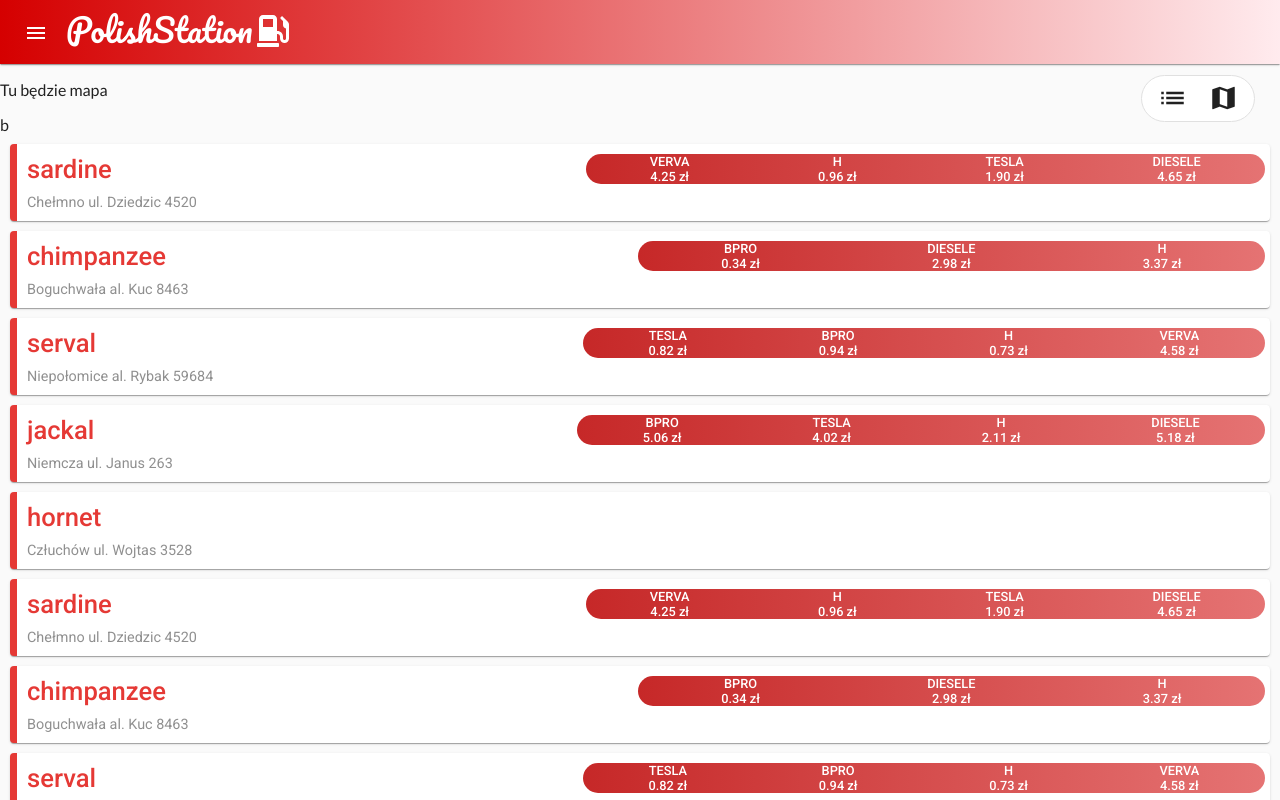
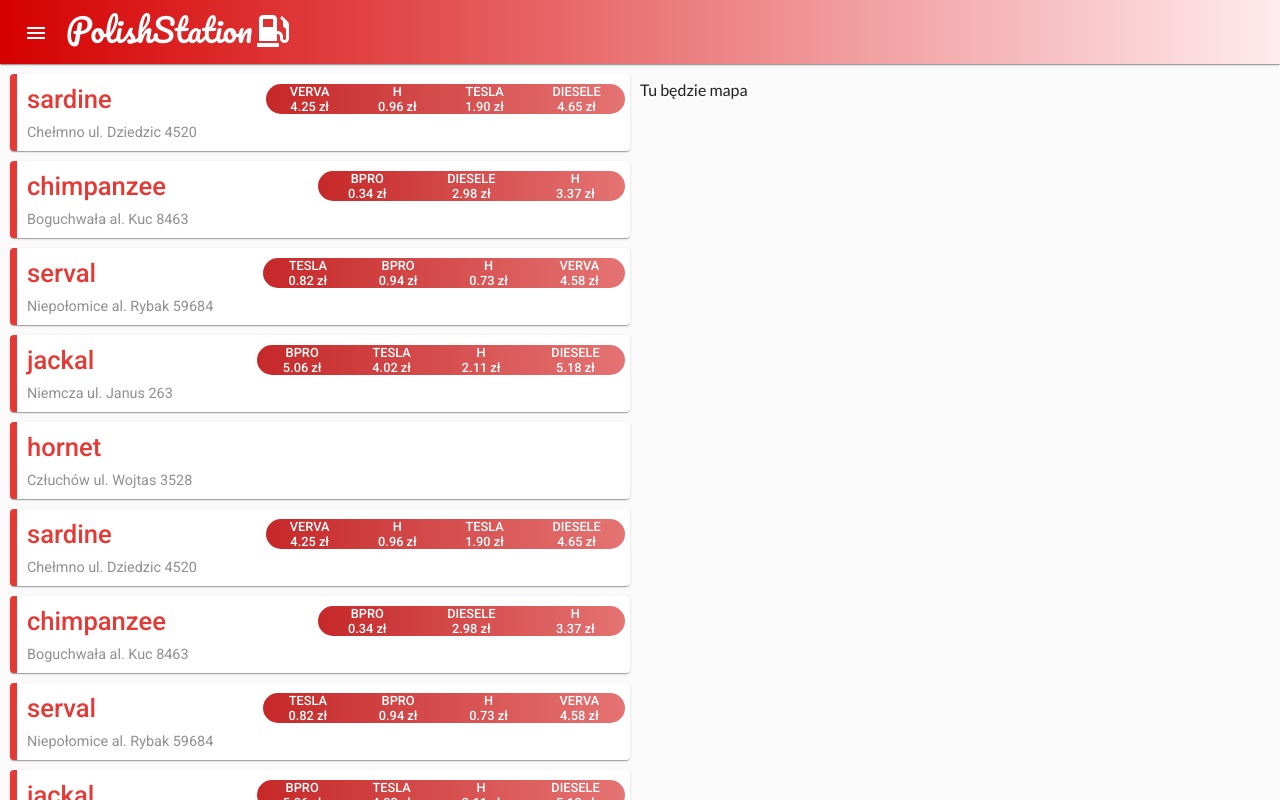
Before and after one commit to Witach/PolishStationCLientApp, an Angular app: page /main/petrol-list in a window 1280 px wide. Built offline with nearby package versions, Linux system fonts and the light colour scheme.

Commit message:
dual presenter implmeneted

```diff
--- a/src/app/main-app/dual-presentator-toggle/dual-presentator-toggle.component.ts
+++ b/src/app/main-app/dual-presentator-toggle/dual-presentator-toggle.component.ts
@@ -1,4 +1,5 @@
 import {Component, EventEmitter, OnInit, Output} from '@angular/core';
+import {DualToggleEventService} from "./dual-toggle-event-service";
 
 @Component({
   selector: 'app-dual-presentator-toggle',
@@ -7,17 +8,14 @@ import {Component, EventEmitter, OnInit, Output} from '@angular/core';
 })
 export class DualPresentatorToggleComponent implements OnInit {
 
-  @Output()
-  toggleChange = new EventEmitter<string>();
-
-  constructor() {
+  constructor(private dualToggleService: DualToggleEventService) {
   }
 
   ngOnInit(): void {
   }
 
   onButtonToggle(name: string) {
-    this.toggleChange.emit(name);
+    this.dualToggleService.toggleEvent.next(name);
   }
 
 }
--- /dev/null
+++ b/src/app/main-app/dual-presentator-toggle/dual-toggle-event-service.ts
@@ -0,0 +1,12 @@
+import { Injectable } from '@angular/core';
+import {BehaviorSubject} from 'rxjs';
+
+@Injectable({
+  providedIn: 'root'
+})
+export class DualToggleEventService {
+  toggleEvent = new BehaviorSubject<string>('list');
+  toggleEvent$ = this.toggleEvent.asObservable();
+
+  constructor() { }
+}
--- a/src/app/main-app/dual-presentator/dual-presentator.component.html
+++ b/src/app/main-app/dual-presentator/dual-presentator.component.html
@@ -1,9 +1,10 @@
-<div class="swipe-container">
-  <div class="item-swipe">
-    <app-map-list-presentator></app-map-list-presentator>
-  </div> b
-  <div class="item-swipe">
-    <app-station-list></app-station-list>
+<div class="swipe-container-window">
+  <div class="swipe-container" [ngStyle]="duelPresenterStyle">
+    <div class="item-swipe" id="list-item">
+      <app-station-list></app-station-list>
+    </div>
+    <div class="item-swipe" id="map-item">
+      <app-map-list-presentator></app-map-list-presentator>
+    </div>
   </div>
 </div>
-<app-dual-presentator-toggle (toggleChange)="onTogglePresenterState($event)" class="fixed-toogle-button"></app-dual-presentator-toggle>
--- a/src/app/main-app/dual-presentator/dual-presentator.component.scss
+++ b/src/app/main-app/dual-presentator/dual-presentator.component.scss
@@ -1,8 +1,22 @@
 @import "../../../common";
 
-.fixed-toogle-button {
-  position: fixed;
-  right: 25px;
-  top: 75px;
-  z-index: 2;
+
+
+.swipe-container {
+  overflow: visible;
+  @include flex-list(50%);
+  @include full-screen;
+  @include on-mobile {
+    justify-content: flex-start;
+    > * {
+      flex: 1 0 100%;
+      @include full-screen;
+    }
+  }
+  transition: margin ease-in-out .5s;
 }
+
+.swipe-container-window {
+ overflow: hidden;
+  @include full-screen;
+}
--- a/src/app/main-app/dual-presentator/dual-presentator.component.ts
+++ b/src/app/main-app/dual-presentator/dual-presentator.component.ts
@@ -1,26 +1,45 @@
-import {Component, OnInit, ViewChild} from '@angular/core';
+import {Component, ElementRef, OnDestroy, OnInit, ViewChild} from '@angular/core';
 import {MatDrawer} from '@angular/material/sidenav';
+import {DualToggleEventService} from "../dual-presentator-toggle/dual-toggle-event-service";
+import {Subscription} from "rxjs";
 
 @Component({
   selector: 'app-dual-presentator',
   templateUrl: './dual-presentator.component.html',
   styleUrls: ['./dual-presentator.component.scss']
 })
-export class DualPresentatorComponent implements OnInit {
+export class DualPresentatorComponent implements OnInit, OnDestroy {
+  @ViewChild('#list-item')
+  listItem: ElementRef;
 
-  @ViewChild('drawer')
-  drawer: MatDrawer;
+  @ViewChild('#map-item')
+  mapItem: ElementRef;
 
-  constructor() { }
+  duelPresenterStyle = {
+    marginLeft: '0'
+  };
+
+  eventSub: Subscription;
+
+  constructor(private dualToggleEvnetService: DualToggleEventService) {
+  }
 
   ngOnInit(): void {
+    this.eventSub = this.dualToggleEvnetService.toggleEvent$.subscribe(
+      (stateName) => this.onTogglePresenterState(stateName)
+    );
   }
+
+  ngOnDestroy(): void {
+    this.eventSub.unsubscribe();
+  }
+
 
   onTogglePresenterState(stateName: string) {
     if (stateName === 'list') {
-      this.drawer.toggle(true);
+      this.duelPresenterStyle.marginLeft = '0';
     } else if (stateName === 'map') {
-      this.drawer.toggle(false);
+      this.duelPresenterStyle.marginLeft = '-100%';
     }
   }
 
--- a/src/app/main-app/main-app.module.ts
+++ b/src/app/main-app/main-app.module.ts
@@ -17,6 +17,8 @@ import { MapListPresentatorComponent } from './map-list-presentator/map-list-pre
 import { DualPresentatorComponent } from './dual-presentator/dual-presentator.component';
 import { DualPresentatorToggleComponent } from './dual-presentator-toggle/dual-presentator-toggle.component';
 import {MatButtonToggleModule} from "@angular/material/button-toggle";
+import {ScrollingModule} from "@angular/cdk/scrolling";
+import {DualToggleEventService} from "./dual-presentator-toggle/dual-toggle-event-service";
 
 
 
@@ -32,6 +34,9 @@ import {MatButtonToggleModule} from "@angular/material/button-toggle";
     DualPresentatorComponent,
     DualPresentatorToggleComponent
   ],
+  providers: [
+    DualToggleEventService
+  ],
     imports: [
         MainAppRoutingModule,
         CommonModule,
@@ -41,6 +46,7 @@ import {MatButtonToggleModule} from "@angular/material/button-toggle";
         MatListModule,
         MatChipsModule,
         MatButtonToggleModule,
+        ScrollingModule,
     ]
 })
 export class MainAppModule { }
--- a/src/app/main-app/main-app/main-app.component.html
+++ b/src/app/main-app/main-app/main-app.component.html
@@ -9,3 +9,4 @@
     </mat-sidenav>
   </mat-sidenav-container>
 </div>
+<app-dual-presentator-toggle *ngIf="router.url === '/main/petrol-list'" class="fixed-toogle-button hide-on-desktop"></app-dual-presentator-toggle>
--- a/src/app/main-app/main-app/main-app.component.scss
+++ b/src/app/main-app/main-app/main-app.component.scss
@@ -0,0 +1,8 @@
+@import "../../../common";
+
+.fixed-toogle-button {
+  position: fixed;
+  right: 5px;
+  top: 5px;
+  z-index: 3;
+}
--- a/src/app/main-app/main-app/main-app.component.ts
+++ b/src/app/main-app/main-app/main-app.component.ts
@@ -1,4 +1,5 @@
 import { Component, OnInit } from '@angular/core';
+import {ActivatedRoute, Router} from '@angular/router';
 
 @Component({
   selector: 'app-main-app',
@@ -7,7 +8,7 @@ import { Component, OnInit } from '@angular/core';
 })
 export class MainAppComponent implements OnInit {
 
-  constructor() { }
+  constructor(public router: Router) { }
 
   ngOnInit(): void {
   }
--- a/src/app/main-app/station-list/station-list.component.html
+++ b/src/app/main-app/station-list/station-list.component.html
@@ -1,3 +1,3 @@
-<div class="list-container">
-    <app-station-item *ngFor="let item of items" [item]="item"></app-station-item>
-</div>
+<cdk-virtual-scroll-viewport class="list-container" [itemSize]="items.length">
+  <app-station-item *cdkVirtualFor="let item of items" [item]="item"></app-station-item>
+</cdk-virtual-scroll-viewport>
--- a/src/app/main-app/station-list/station-list.component.scss
+++ b/src/app/main-app/station-list/station-list.component.scss
@@ -0,0 +1,3 @@
+.list-container {
+  height: 100%;
+}
--- a/src/common.scss
+++ b/src/common.scss
@@ -170,3 +170,7 @@ mat-toolbar {
   background: $linear-gradient;
   color: $light-theme-color;
 }
+
+.hide-on-desktop {
+  @include on-mobile-prop(display, none, block);
+}
```
Also changed, not shown: 1 other file (tests, documents, lock files or other folders). Lines whose indentation alone changed are shown as unchanged.
